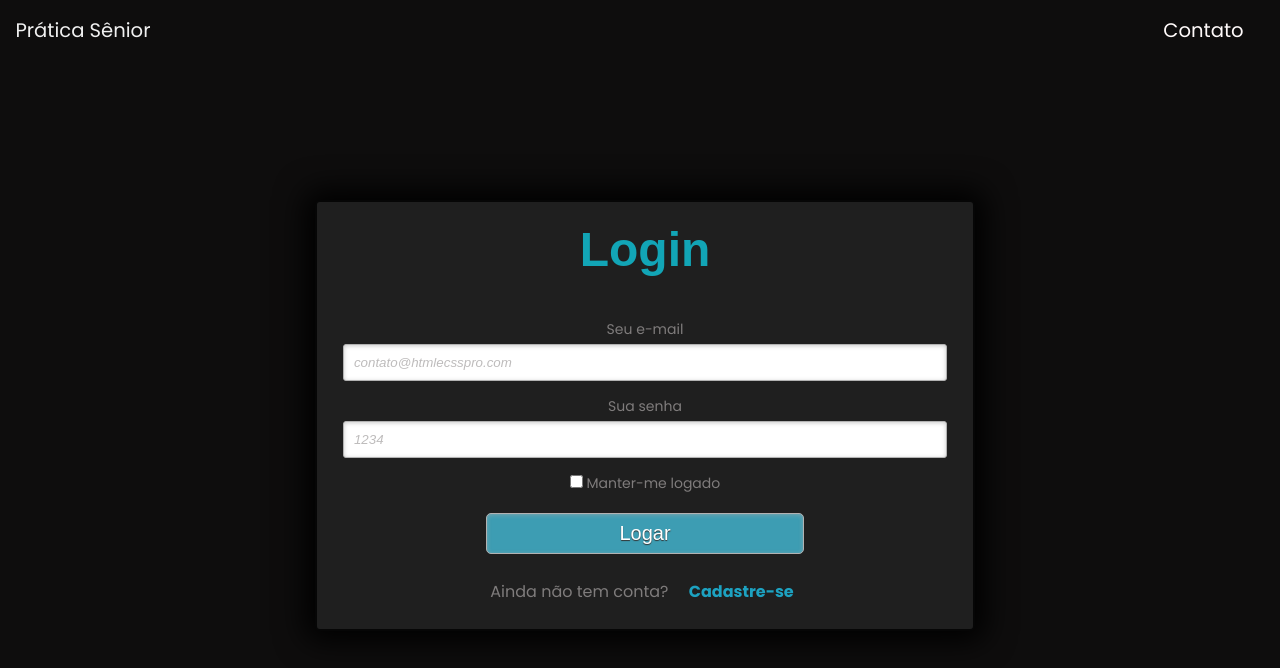
After one commit to vmellozk/PlataformaDigital, a Flask app: page /login in a window 1280 px wide. The commit adds this page. Shown: the top 668 px of the page. Run offline with Flask 3, Linux system fonts and the light colour scheme.

Commit message:
separando as formas de login / registro

```diff
--- /dev/null
+++ b/templates/login.html
@@ -0,0 +1,59 @@
+<!DOCTYPE html>
+<html lang="pt-BR">
+<head>
+    <meta charset="UTF-8">
+    <meta name="viewport" content="width=device-width, initial-scale=1.0">
+    <title>Prática Sênior</title>
+    <link rel="stylesheet" href="../static/css/register.css">
+</head>
+<body>
+    <!-- Barra de Navegação -->
+    <header>
+        <a href="{{  url_for('home')  }}" class="logo">Prática Sênior</a>
+
+        <nav>
+            <ul class="nav">
+                <a href="{{  url_for('home')  }}#contact">Contato</a>
+            </ul>
+        </nav>
+    </header>
+    <!-- /Barra de Navegação -->
+
+    <div class="container" >
+        <a class="links" id="paracadastro"></a>
+        <a class="links" id="paralogin"></a>
+        <div class="content">
+            <!-- Formulário de Login -->
+            <div id="login">
+                <form method="post" action="{{ url_for('login') }}">
+                    <h1>Login</h1>
+                    <p>
+                        <label for="email_login">Seu e-mail</label>
+                        <input id="email_login" name="email_login" required="required" type="text" placeholder="contato@htmlecsspro.com"/>
+                    </p>
+                    <p>
+                        <label for="password_login">Sua senha</label>
+                        <input id="password_login" name="password_login" required="required" type="password" placeholder="1234" />
+                    </p>
+                    <p>
+                        <input type="checkbox" name="manterlogado" id="manterlogado" value="" />
+                        <label for="manterlogado">Manter-me logado</label>
+                    </p>
+                    <p>
+                        <input type="submit" value="Logar" />
+                    </p>
+                    <p class="link">
+                        Ainda não tem conta?
+                        <a href="{{ url_for('register') }}">Cadastre-se</a>
+                    </p>
+                </form>
+            </div>
+            <!-- /Formulário de Login -->
+
+        </div>
+    </div>
+
+    <script src="../static/js/register.js"></script>
+
+</body>
+</html>
```
Also changed, not shown: templates/register.html (+0 -26 lines).
